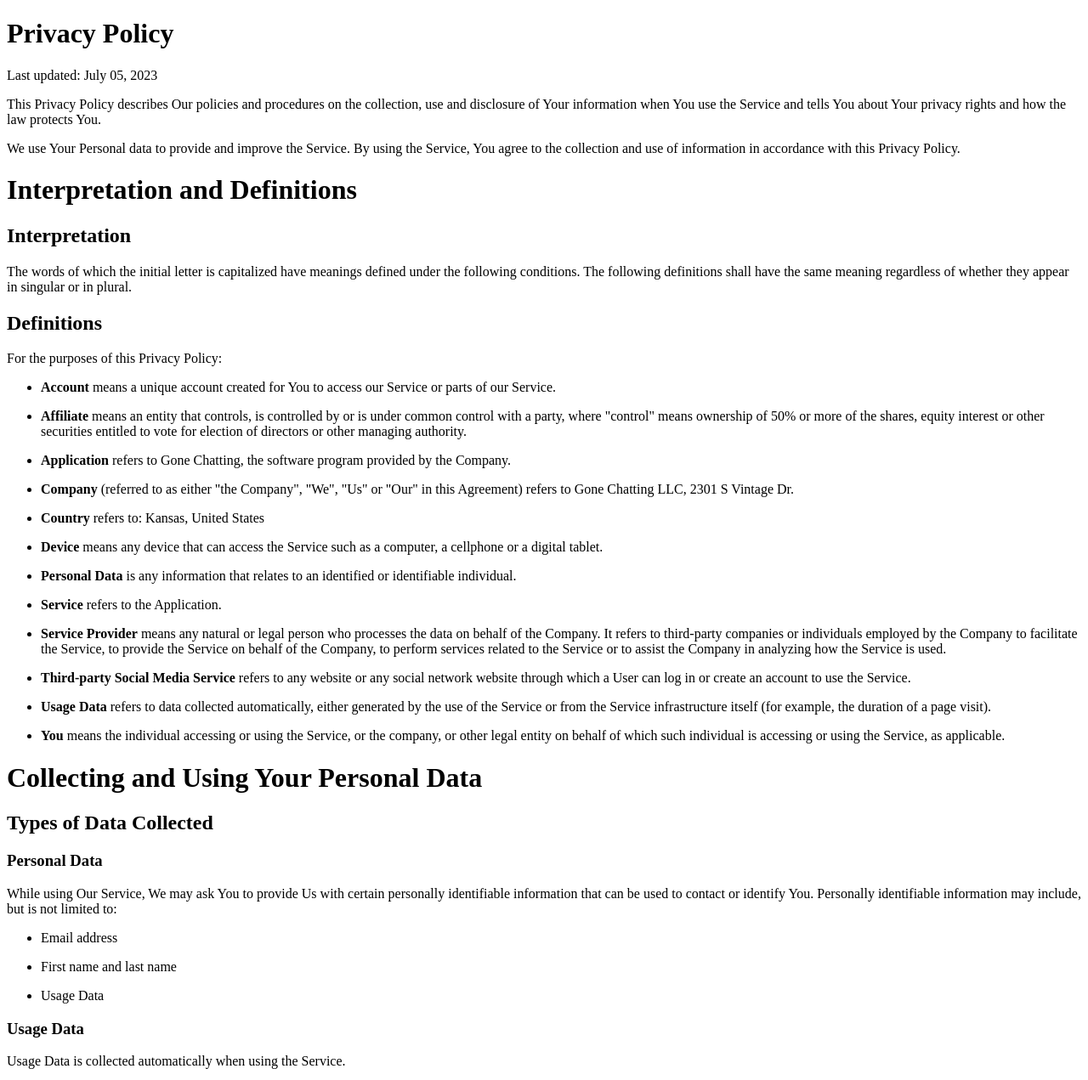
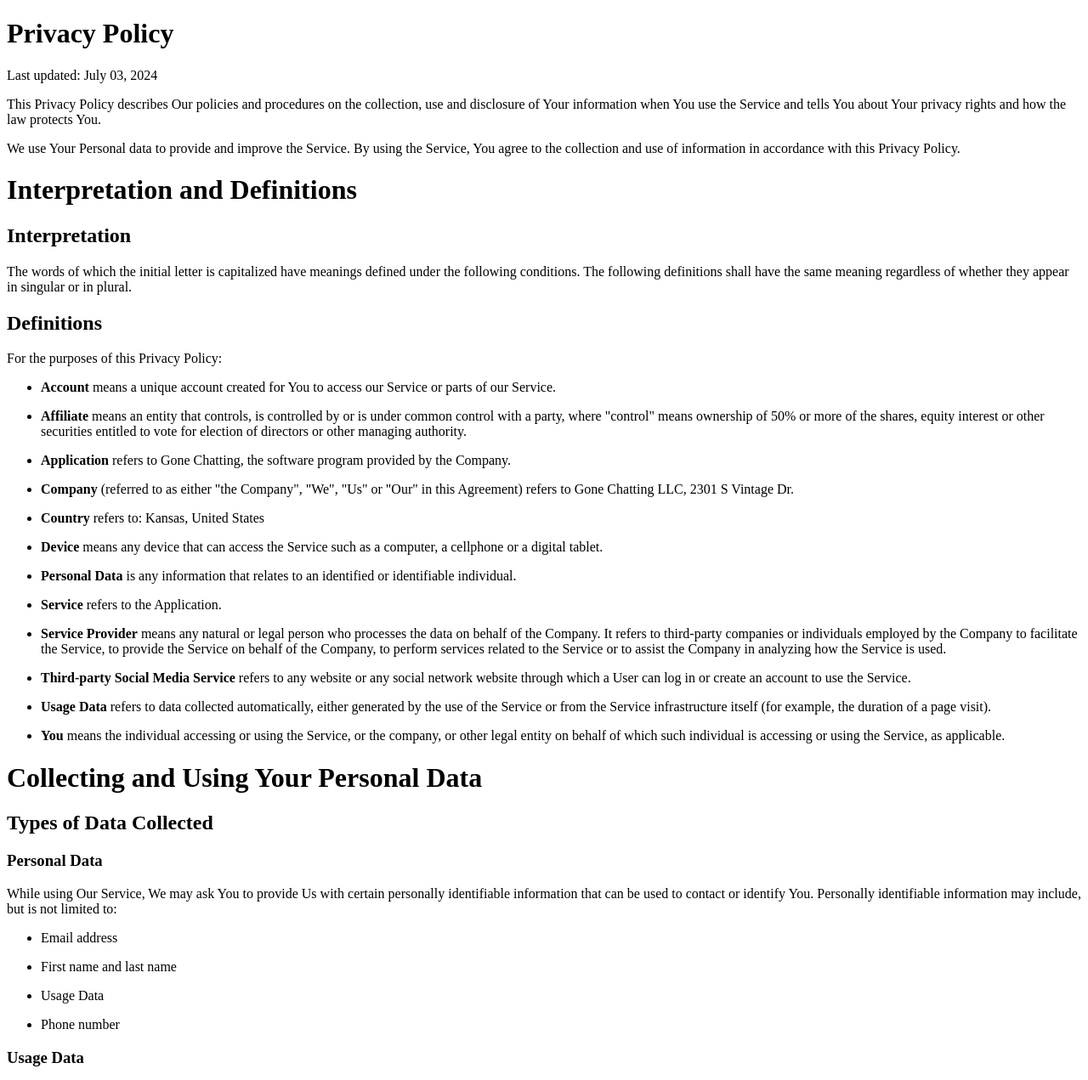
Before and after one commit to CandyMan999/goneChattingSupport, a plain HTML site: page index.html in a window 1280 px wide. Shown: the top 1271 px of the page at 85% size. Drawn offline with Linux system fonts and the light colour scheme.

Commit message:
Update index.html

```diff
--- a/index.html
+++ b/index.html
@@ -13,7 +13,7 @@
 
   <body background="../splash.png">
     <h1>Privacy Policy</h1>
-    <p>Last updated: July 05, 2023</p>
+    <p>Last updated: July 03, 2024</p>
     <p>
       This Privacy Policy describes Our policies and procedures on the
       collection, use and disclosure of Your information when You use the
@@ -131,6 +131,9 @@
       </li>
       <li>
         <p>Usage Data</p>
+      </li>
+      <li>
+        <p>Phone number</p>
       </li>
     </ul>
     <h3>Usage Data</h3>
@@ -315,6 +318,7 @@
         information for any other purpose with Your consent.
       </li>
     </ul>
+    <p><strong>Note on Phone Numbers:</strong> In compliance with our agreements with third-party service providers such as Twilio, we ensure that your phone number is used solely for verification purposes and is not shared with any third parties.</p>
     <h2>Retention of Your Personal Data</h2>
     <p>
       The Company will retain Your Personal Data only for as long as is
```
